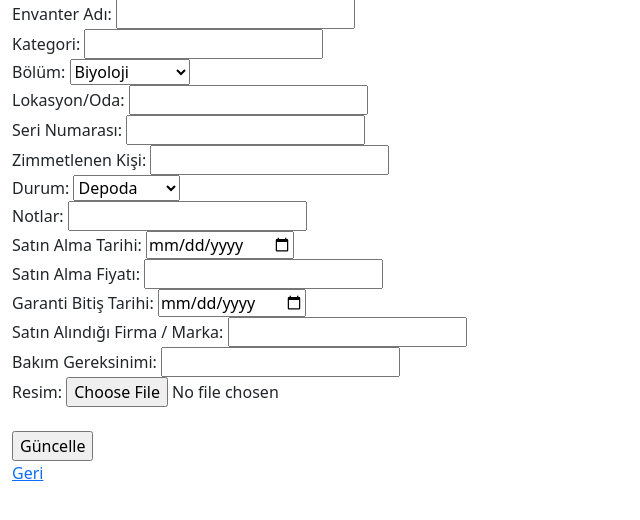
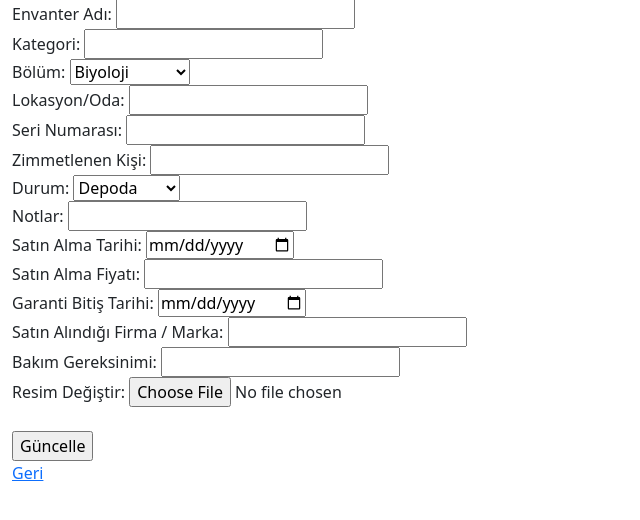
Before and after one commit to sinansagir/flask-inventory-app, a Flask app: template templates/item_edit.html in a window 1280 px wide. Shown: the part 113-633 px from the top of the page, without its empty margins (0-640 px from the left). Run offline with Flask 3, Linux system fonts and the light colour scheme; the template is opened without the code that fills it, so the values that code supplies are empty; some libraries are stand-ins or nearby versions.

Commit message:
small text update

```diff
--- a/templates/item_edit.html
+++ b/templates/item_edit.html
@@ -60,7 +60,7 @@
 		<label>Bakım Gereksinimi:</label>
 		<input type="text" name="maintenance_required" value="{{ inventory.maintenance_required }}"><br>
 
- 		<label>Resim:</label>
+ 		<label>Resim Değiştir:</label>
 		<input type="file" name="image"><br>
 
 		{% if inventory.image_filename %}
```
